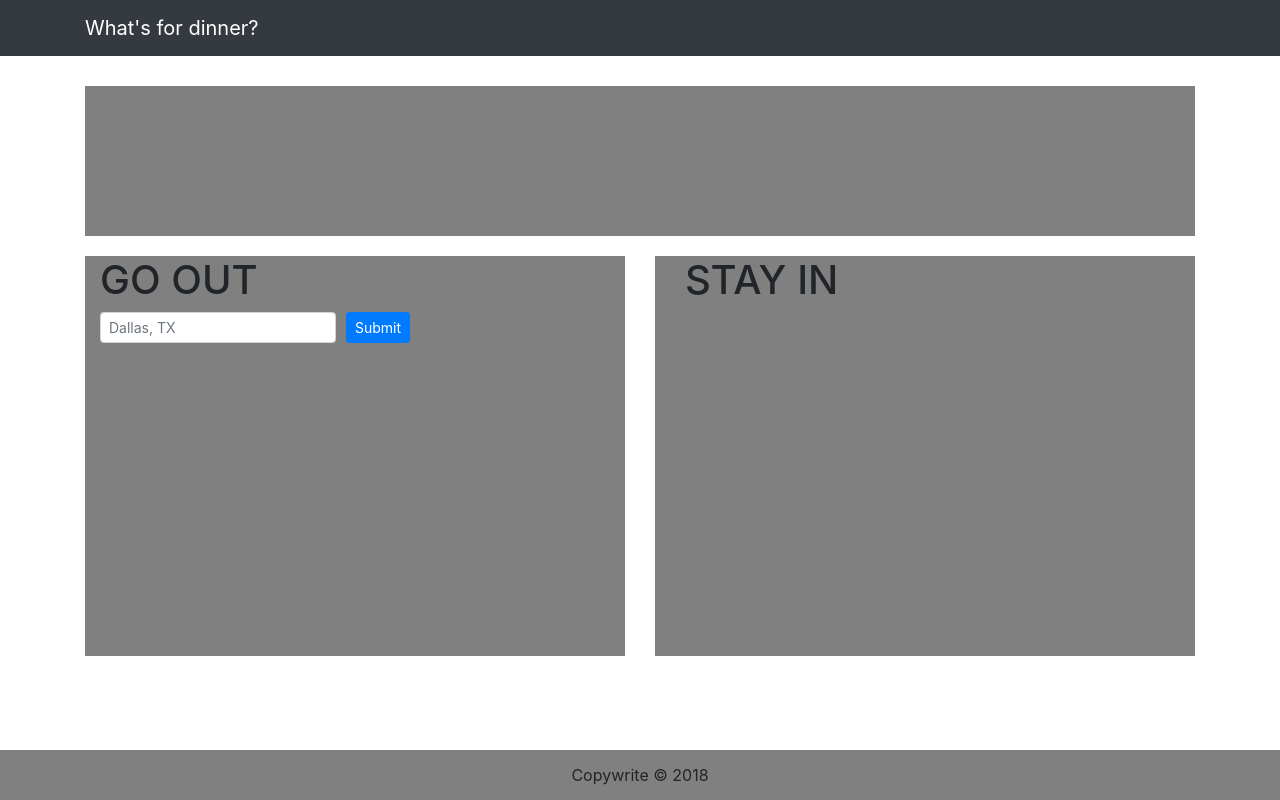
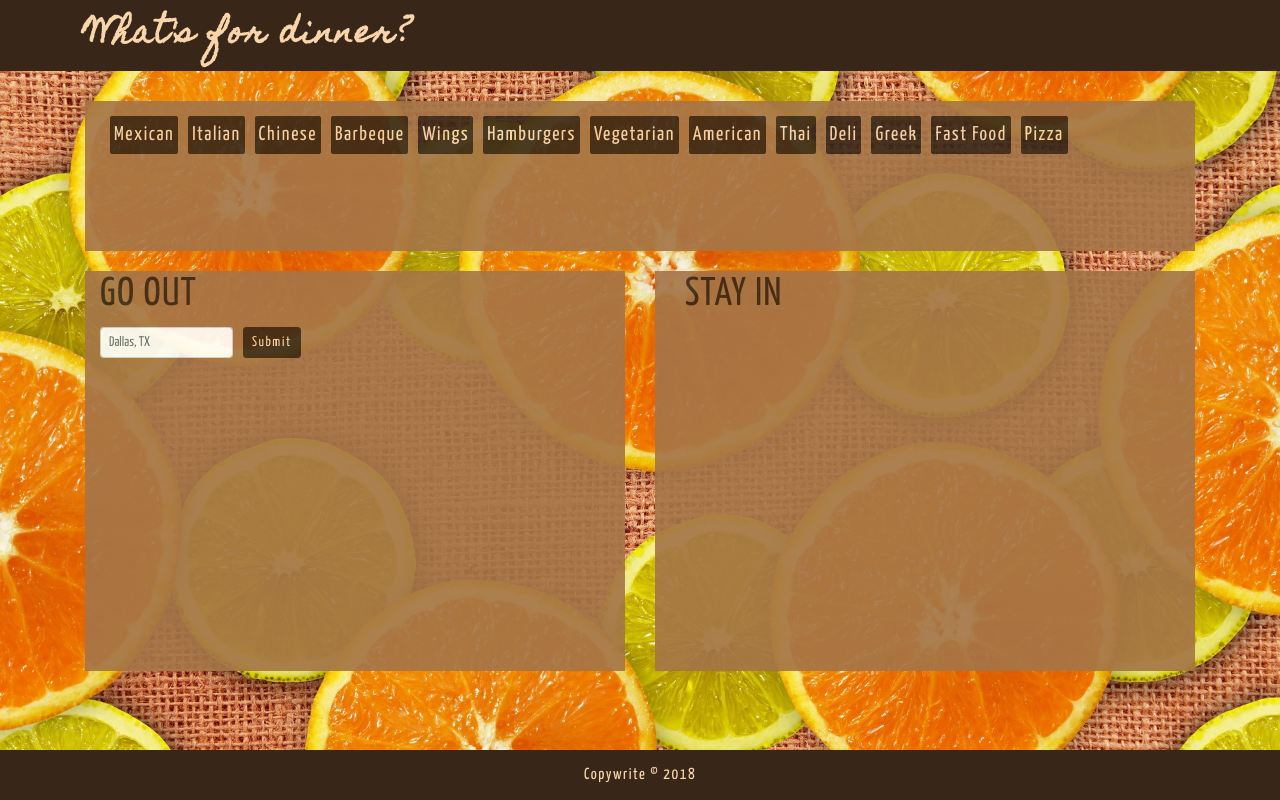
Before and after one commit to shayshae5482/group-project, a plain HTML site: page index.html in a window 1280 px wide. Drawn offline with nearby package versions, Linux system fonts and the light colour scheme.

Commit message:
Styling and buttons in JS

```diff
--- a/assets/css/style.css
+++ b/assets/css/style.css
@@ -1,12 +1,34 @@
 html,
 body {
-  background-color: white;
-  height: 100%;
+  background: url("../images/citrus-background.jpg");
+  -webkit-background-size: cover;
+  -moz-background-size: cover;
+  -o-background-size: cover;
+  background-size: cover;
+  font-family: 'Yanone Kaffeesatz', sans-serif;
+  letter-spacing: 1.5px;
+}
+
+.navbar {
+  background-color: #382718;
+  font-family: "Homemade Apple", cursive;
+}
+
+a {
+  color: #F9D5AC;
+  font-weight: bold;
+ }
+
+.navbar-brand {
+  background-color: #382718;
+  font-size: 30px;
+  letter-spacing: 2px;
 }
 
 body {
   display: flex;
   flex-direction: column;
+  overflow-y: scroll;
 }
 
 .content {
@@ -20,29 +42,54 @@ body {
 
 #buttons-view {
   min-height: 150px;
-  background-color: grey;
+  background-color: #a57548;
+  opacity: .9;
   margin-bottom: 20px;
   padding: 15px;
 }
 
 #go-out {
-  background-color: grey;
+  background-color: #a57548;
+  opacity: .9;
+  min-height: 400px;
+  color: #382718;
+}
+
+#submit-button, button {
+  margin-left: 10px;
+  color: #F9D5AC;
+  background-color: #382718;
+  border: 1px solid #382718;
+  letter-spacing: 1.5px;
+}
+
+button {
+  padding: 3px;
+  font-size: 20px;
+  border-radius: 2px;
+}
+
+button:hover {
+  background-color: #BC956B;
+}
+
+#stay-in {
+  background-color: #a57548;
+  opacity: .9;
+  color: #382718;
   min-height: 400px;
 }
 
-#submit-button {
-  margin-left: 10px;
-}
-
-#stay-in {
-  background-color: grey;
-  min-height: 400px;
-}
-
+/*I made this a sticky footer...feel free to "unstick"*/
 .footer {
   flex-shrink: 0;
   text-align: center;
-  background: grey;
+  background:#382718;
   height: 50px;
   line-height: 50px;
+  position: fixed;
+  bottom:0;
+  left:0;
+  width: 100%;
+  color: #F9D5AC;
 }
--- a/assets/javascript/app.js
+++ b/assets/javascript/app.js
@@ -1,10 +1,6 @@
 $(document).ready(function () {
   // Initial array of food choices
-    var cuisines = ["Mexican", "Italian", "Chinese", "Barbeque", "Wings", "Hamburgers", "Vegetarian", "American", "Thai", "Deli", "Greek"];
-
-    // Function for displaying cuisine button
-    function renderButtons() {
-
+  var cuisines = ["Mexican", "Italian", "Chinese", "Barbeque", "Wings", "Hamburgers", "Vegetarian", "American", "Thai", "Deli", "Greek", "Fast Food", "Pizza"];
 
   // Looping through the array of food cuisines
   for (var i = 0; i < cuisines.length; i++) {
@@ -21,5 +17,4 @@ $(document).ready(function () {
     // Adding the button to the buttons-view div
     $("#buttons-view").append(cuisineButton);
   }
-    }
 })
--- a/index.html
+++ b/index.html
@@ -17,6 +17,9 @@
     <!-- Custom CSS -->
     <link rel="stylesheet" type="text/css" media="screen" href="assets/css/style.css" />
 
+    <!--Linking google fonts-->
+    <link href="https://fonts.googleapis.com/css?family=Yanone+Kaffeesatz|Homemade+Apple" rel="stylesheet">
+
     <!--Linking jquery-->
     <script src="https://ajax.googleapis.com/ajax/libs/jquery/3.3.1/jquery.min.js"></script>
 
@@ -28,7 +31,7 @@
 <body>
     <div class="content">
         <header>
-            <nav class="navbar navbar-dark bg-dark">
+            <nav class="navbar">
                 <div class="container">
                     <a class="navbar-brand" href="#">What's for dinner?</a>
                 </div>
@@ -78,7 +81,7 @@
         Copywrite &copy; 2018
     </footer>
     <!-- JS -->
-    <script src="assets/app.js"></script>
+    <script src="assets/javascript/app.js"></script>
 
 </body>
 
```
Also changed, not shown: assets/images/citrus-background.jpg (added). Lines whose indentation alone changed are shown as unchanged.
